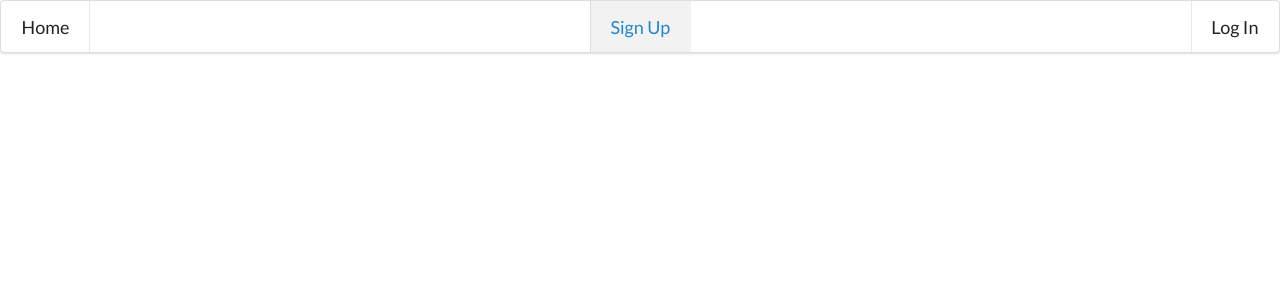
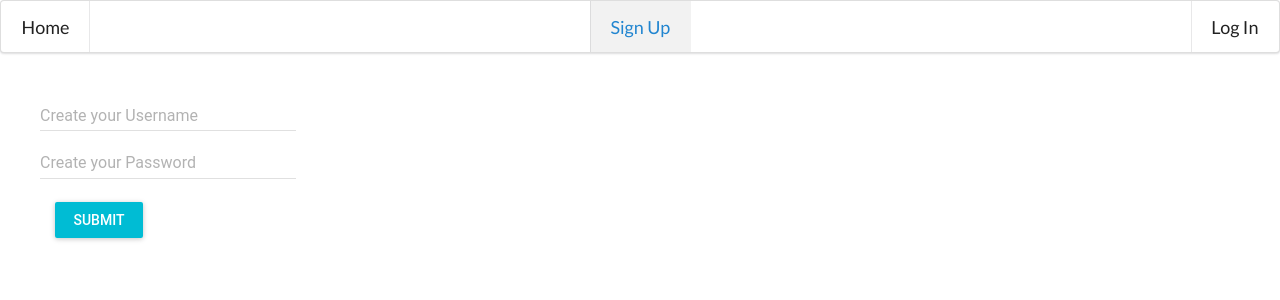
Before and after one commit to SchruteFarms23/mod-4-whatsupDoc, a React (Create React App) app: page /signUp in a window 1280 px wide. Shown: the top 300 px of the page. Built offline with nearby package versions, Linux system fonts and the light colour scheme; no server answers.

Commit message:
final FE touches

```diff
--- a/src/components/App.js
+++ b/src/components/App.js
@@ -3,11 +3,13 @@ import DoctorsContainer from './DoctorsContainer';
 import UserProfile from './UserProfile';
 import Nav from './Nav';
 import { Route } from 'react-router-dom';
-import LoginForm from './LoginForm';
+// import LoginScreen from './LoginScreen';
+import LoginForm  from './LoginForm';
 import { loginUser, logoutUser } from '../services/user';
 import Home from './Home';
 import HOC from './Hoc';
 import Authorize from './Authorize';
+import SignUp from './SignUp'
 
 
 
@@ -19,7 +21,8 @@ class App extends Component {
 	state = {
 		user: {},
 		isLoggedIn: false,
-    	doctors: []
+    	doctors: [],
+      loginPage: []
 
 	}
 
@@ -36,6 +39,16 @@ class App extends Component {
 
 
 
+  // componentWillMount() {
+  //   var loginPage =[];
+  //   loginPage.push(<LoginScreen parentContext={this}/>);
+  //          this.setState({
+  //               loginPage:loginPage
+  //                   })
+
+  // }
+
+
 	logout = () => {
 		logoutUser()
 		this.setState({
@@ -43,6 +56,16 @@ class App extends Component {
 			isLoggedIn: false
 		})
 	}
+
+  // signUp =  signUpUser(signUpParams)
+  //   .then((user) => {
+  //     localStorage.setItem("jwtToken", user.jwt)
+  //     this.setState({
+  //       user: user,
+  //       isLoggedIn: true
+  //     })
+  //   })
+  // }
 
   // fetchDoctors = () => {
   //   console.log("im ok with this", this.state.user)
@@ -75,13 +98,16 @@ class App extends Component {
   	const AuthDoctorsContainer = Authorize(DoctorsContainer)
   	const AuthLoginForm = Authorize(LoginForm)
     const AuthMyProfile = Authorize(UserProfile)
+    // const AuthSignUp = Authorize(SignUp)
 
     return (
       <div className="App">
+
       	<NewHome show={true} user={this.state.user}/>
 
       	<Route path="/" component={Nav}/>
 
+        <Route path="/signUp" render={(props) => <SignUp {...props}/>}/>
       	<Route path="/login" render={(props) => <AuthLoginForm onLogin={this.login} {...props} />}/>
       	<Route path="/home" render={(props) => <AuthDoctorsContainer {...props} />} />
         <Route path="/myProfile" render={(props) => <AuthMyProfile {...props} user={this.state.user} />} />
--- a/src/components/Authorize.js
+++ b/src/components/Authorize.js
@@ -18,7 +18,8 @@ function Authorize(RenderedComponent, props) {
 
         return <Redirect to="/login" />
         // not logged in
-      } else {
+      }
+      else {
         return (
           <RenderedComponent {...this.props} {...props}/>
         )
--- a/src/components/LoginForm.js
+++ b/src/components/LoginForm.js
@@ -15,11 +15,14 @@ class LoginForm extends React.Component {
 
 
   handleSubmit = (event) => {
+    // console.log(this.state.username)
+    // debugger;
     event.preventDefault()
     console.log("Clicking Button", this.state.username, this.state.password)
     // send some api call to the backend
     // clear fields
     const loginParams = { username: this.state.username, password: this.state.password}
+
     this.props.onLogin(loginParams)
     this.setState({
       username: "",
--- /dev/null
+++ b/src/components/LoginScreen.js
@@ -0,0 +1,82 @@
+// import React, { Component } from 'react';
+// import MuiThemeProvider from 'material-ui/styles/MuiThemeProvider';
+// import RaisedButton from 'material-ui/RaisedButton';
+// import LoginForm from './LoginForm';
+// import SignUp from './SignUp';
+
+
+// class Loginscreen extends Component {
+//   constructor(props){
+//     super(props);
+//     this.state={
+//       username:'',
+//       password:'',
+//       loginscreen:[],
+//       loginmessage:'',
+//       buttonLabel:'Register',
+//       isLogin:true
+//     }
+//   }
+
+//   componentWillMount(){
+//     var loginscreen=[];
+//     loginscreen.push(<LoginForm parentContext={this} appContext={this.props.parentContext}/>);
+//     var loginmessage = "Not registered yet, Register Now";
+//     this.setState({
+//                   loginscreen:loginscreen,
+//                   loginmessage:loginmessage
+//                     })
+//   }
+
+
+//   handleClick (event) {
+//   	 // console.log("event",userRole);
+//     var loginmessage;
+//     if(this.state.isLogin){
+//       var loginscreen=[];
+//       loginscreen.push(<SignUp parentContext={this}/>);
+//       loginmessage = "Already registered.Go to Login";
+//       this.setState({
+//                      loginscreen:loginscreen,
+//                      loginmessage:loginmessage,
+//                      buttonLabel:"Login",
+//                      isLogin:false
+//                    })
+//     }
+//     else{
+//       var loginscreen=[];
+//       loginscreen.push(<LoginForm parentContext={this} />);
+//       loginmessage = "Not Registered yet.Go to registration";
+//       this.setState({
+//                      loginscreen:loginscreen,
+//                      loginmessage:loginmessage,
+//                      buttonLabel:"Register",
+//                      isLogin:true
+//                    })
+//     }
+
+//   }
+//   render() {
+//     return (
+
+// 	      <div className="loginscreen">
+// 	      	<ul>
+// 	        {this.state.loginscreen}
+// 	        <div>
+// 	          {this.state.loginmessage}
+// 	          <MuiThemeProvider>
+// 	            <div>
+// 	               <RaisedButton label={this.state.buttonLabel} primary={true} style={style} onClick={this.handleClick}/>
+// 	           </div>
+// 	          </MuiThemeProvider>
+// 	        </div>
+// 	        </ul>
+// 	      </div>
+
+//     );
+//   }
+// }
+// const style = {
+//   margin: 15,
+// };
+// export default Loginscreen;
--- a/src/components/Nav.js
+++ b/src/components/Nav.js
@@ -33,7 +33,7 @@ class Nav extends React.Component {
       	<div className="ui blue header menu">
 
 	        <NavLink activeClassName="active" className="item" to="/home">Home</NavLink>
-	        <NavLink activeClassName="active" className="four wide item right" to="/signUp">Sign Up</NavLink>
+	        <NavLink activeClassName="active" className="item right" to="/signUp">Sign Up</NavLink>
 	        <NavLink activeClassName="active" className="item right" to="/login">Log In</NavLink>
 
      	 </div>
--- /dev/null
+++ b/src/components/SignUp.js
@@ -0,0 +1,115 @@
+import React from 'react';
+import MuiThemeProvider from 'material-ui/styles/MuiThemeProvider';
+import RaisedButton from 'material-ui/RaisedButton';
+import TextField from 'material-ui/TextField';
+// import LoginForm from './LoginForm'
+
+
+class SignUp extends React.Component {
+
+	state = {
+		username: "",
+		password: ""
+	}
+
+	handleSubmit = (event) => {
+		event.preventDefault()
+		// console.log("hi")
+		// console.log(this.state.username)
+		// console.log(this.state.password)
+		const signupParams = {
+    		username: this.state.username,
+    		password: this.state.password }
+    	const body= JSON.stringify(signupParams)
+    	return fetch("http://localhost:3000/users",{
+    		method: 'post',
+   			 body: body,
+    		headers: {
+      		"Accept":"application/json",
+      		"Content-Type":"application/json"
+    	}
+  		})
+    	.then((res) => {
+      	return res.json()})
+      	.then((user) => {
+			localStorage.setItem("jwtToken", user.jwt)
+			})
+    	.then((res) => this.props.history.push('/myProfile'))
+
+	}
+
+
+  //   event.preventDefault()
+  //   var apiBaseUrl = "http://localhost:3000/users";
+  //   var self = this;
+  //   if (this.state.username.length > 0 && this.state.password.lenght > 0) {
+    	// var payload = {
+    	// 	"username": this.state.username,
+    	// 	"password": this.state.password }
+		// const body = JSON.stringify(payload)
+  // 			return fetch(apiBaseUrl, payload)
+		// 	    .then((res) => {
+		// 	      console.log(res);
+		// 	      if (res.data.code == 200) {
+		// 	      	var loginscreen = [];
+		// 	      	loginscreen.push(<LoginForm parentContext={this}/>)
+		// 	      	var loginmessage = "Not Registered yet.Go to registration";
+		// 	      	self.props.parentContext.setState({loginscreen:loginscreen,
+  //      				loginmessage:loginmessage,
+  //     				buttonLabel:"Register",
+  //      				isLogin:true
+		// 	      })
+  //   		}
+		// })
+		//     	.catch(function (error) {
+		//     		console.log(error)
+	 //    	})
+  //   	}
+
+
+
+  	handleUsernameChange = (event) => {
+    	this.setState({
+        username: event.target.value
+    })
+
+  }
+
+	handlePasswordChange = (event) => {
+	    this.setState({
+	    password: event.target.value
+    })
+
+  }
+
+	render() {
+		return(
+			<div>
+				<MuiThemeProvider>
+					<div>
+					<ul>
+						<TextField
+							hintText="Create your Username"
+							floatingLabelText="Create your Username"
+							onChange={this.handleUsernameChange} value={this.state.username} />
+							<br />
+						<TextField
+							type="password"
+							hintText="Create your Password"
+							onChange={this.handlePasswordChange} value={this.state.password} />
+							<br />
+						<RaisedButton label="Submit" primary={true} style={style} onClick={this.handleSubmit} />
+					</ul>
+					</div>
+				</MuiThemeProvider>
+			</div>
+		)
+	}
+}
+
+const style = {
+margin: 15,
+
+}
+
+export default SignUp
```
